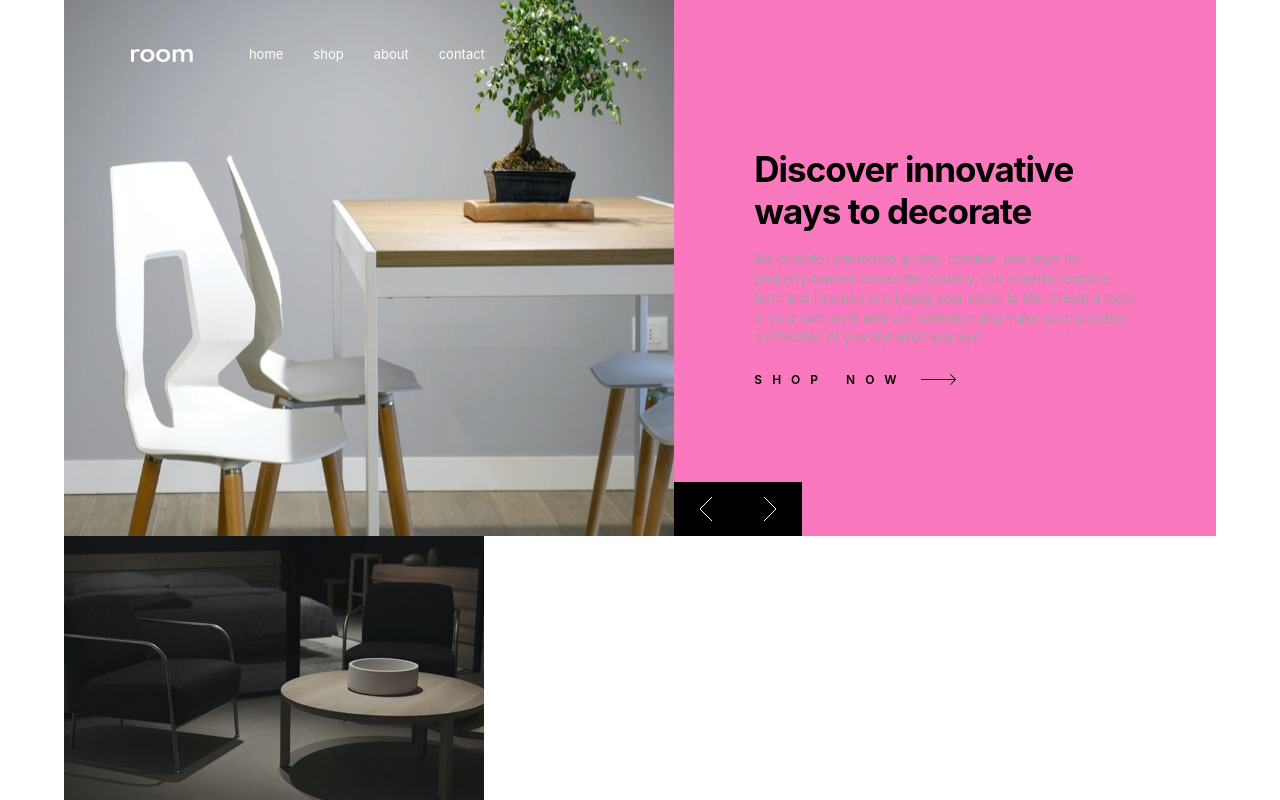
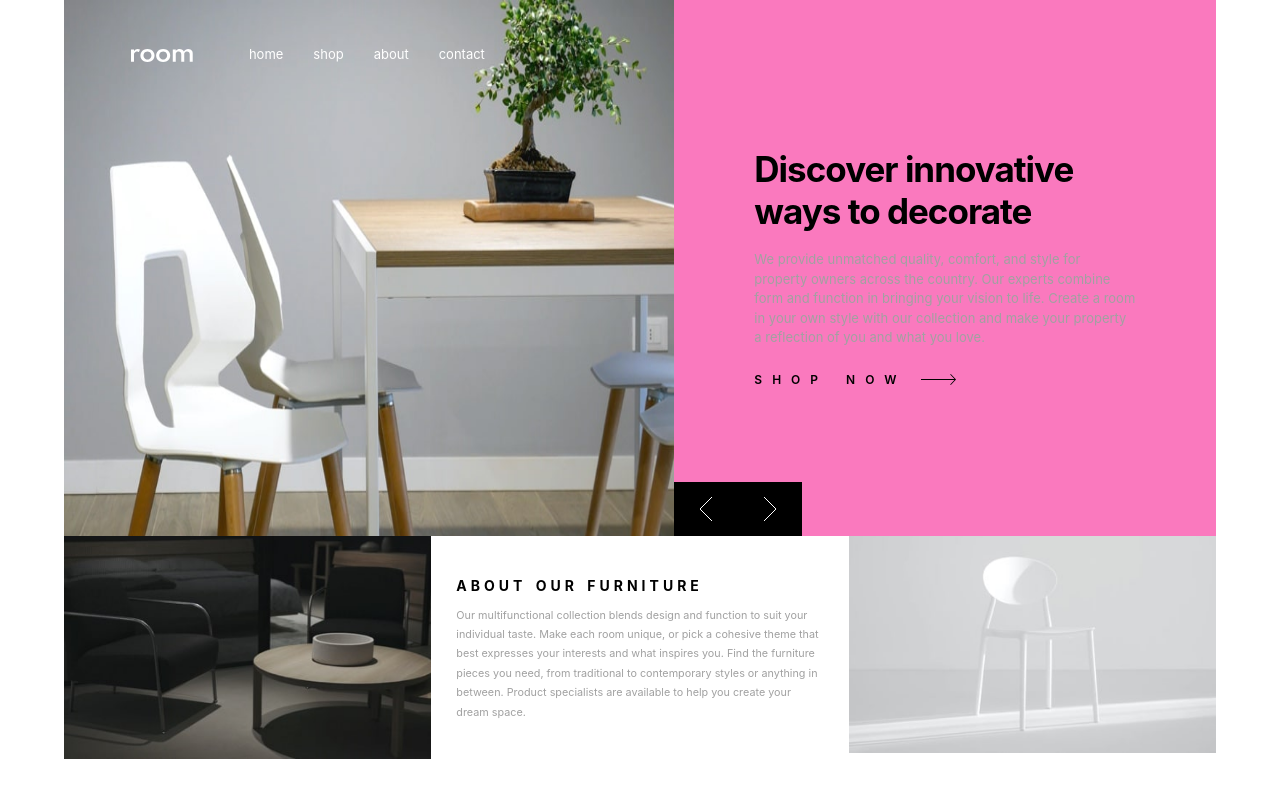
Before and after one commit to Gemcreation/roomredoreactgeeg, a React (Create React App) app: page / in a window 1280 px wide. Shown: the top 800 px of the page. Built offline with nearby package versions, Linux system fonts and the light colour scheme.

Commit message:
done with styling remian the slider control code

```diff
--- a/src/App.scss
+++ b/src/App.scss
@@ -180,17 +180,59 @@ article.rightSide{
   }
 }
 
-article.flexGrid .lowerSide{
-  display: flex;
-  flex-direction: row;
+section.flexLower{
+  // display: flex;
+  // flex-direction: column;
+  // align-items: center;
+  // gap: 35px;
+  // margin-top: 0;
 
+  article.lowerSide{
+    // display: flex;
+    // flex-direction: row;
+    // align-items: center;
+    // align-items: stretch;
+    // justify-content: center;
+    // gap: 20px;
+
+
+    // img{
+    //   // width: 50%;
+    //   height: 500%;
+    // }
+    //above is the code where i use flex to float the images and content
+    //below is the grid own for easy styling
+
+    display: grid;
+    grid-template-columns: repeat(3, 1fr);
+    align-items: center;
+    gap: 25px;
+    margin-top: 0;
+
+    img{
+        width: 100%;
+        // height: 200%;
+        margin-top: -10px;
+    }
+    div.text-content{
+      // background-color: #f99191;
+
+      h2{
+          font-size: 14px;
+          letter-spacing: 4px;
+          word-spacing: 2px;
+          margin-bottom: 12px;
+      }
+      p{
+          line-height: 1.8;
+          font-size: 10.8px;
+          color: hsl(0, 0%, 63%);
+          // line-height: 1;
+          // font-size: 12.5px;
+          max-width: 365px;
+          // color: hsl(0, 0%, 63%);
+      }
+    }
+
+  }
 }
-// section.flexGrid, section.main .lowerSide{
-//   display: flex;
-//   flex-direction: row;
-//   // grid-template-columns: 1fr 1fr;
-//   // min-height: calc(100vh - 0px);
-//   align-items: stretch;
-//   gap: 0px;
-//   // margin-bottom: -5px;
-// }
--- a/src/components/Lowersection.jsx
+++ b/src/components/Lowersection.jsx
@@ -4,13 +4,13 @@ import darkImg from "../assets/images/image-about-dark.jpg";
 const Lowersection = ()=>{
 
     return(
-        <section className="flexGrid main">
+        <section className="flexLower main">
             <article className="lowerSide">
                 <div>
                     <img src={darkImg} alt="About furniture light" />
                 </div>
 
-                <div>
+                <div className="text-content">
                     <h2>ABOUT OUR FURNITURE</h2>
                     <p>
                         Our multifunctional collection blends design and function to suit your individual taste.
@@ -20,7 +20,7 @@ const Lowersection = ()=>{
                     </p>
                 </div>
 
-                <div>
+                <div className="lowerImg">
                     <img src={lightImg} alt="About furniture light" />
                 </div>
             </article>
```
